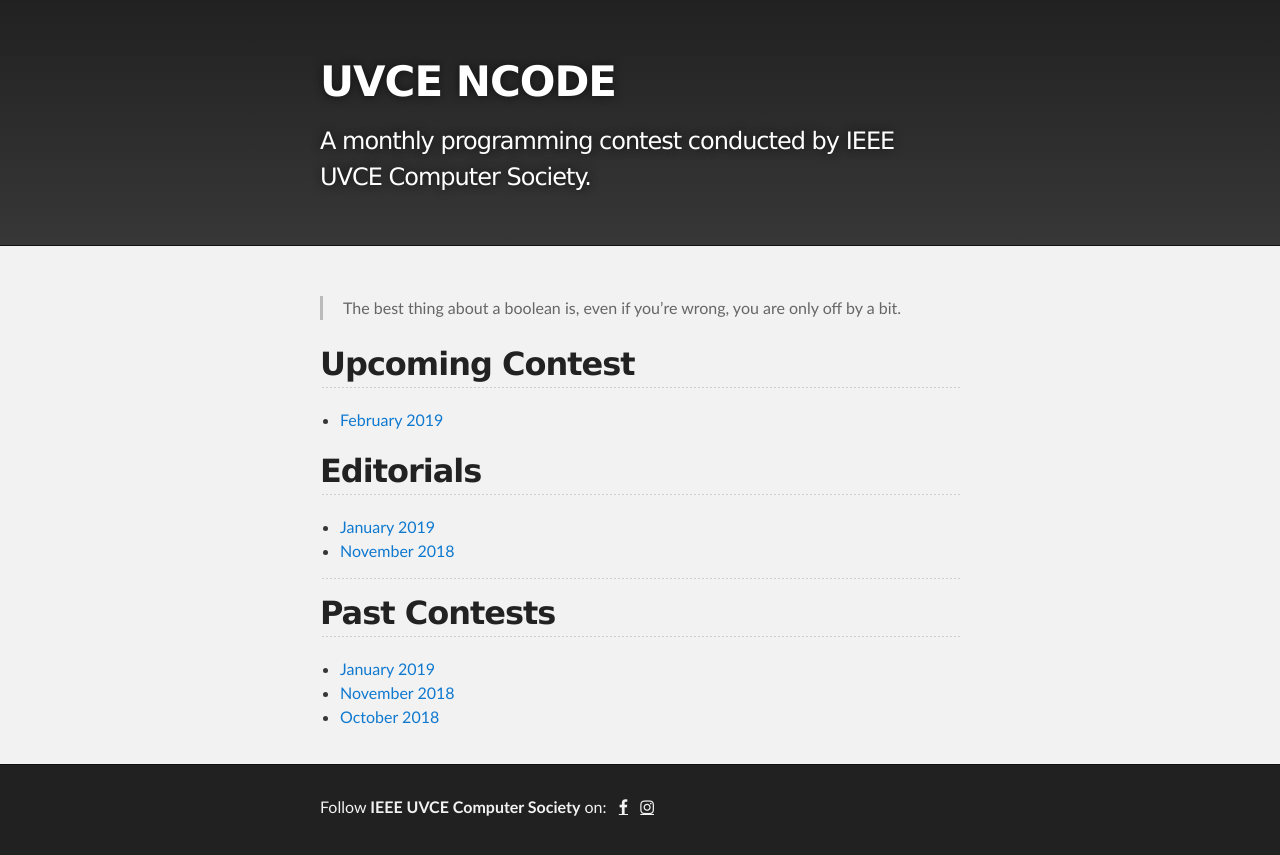
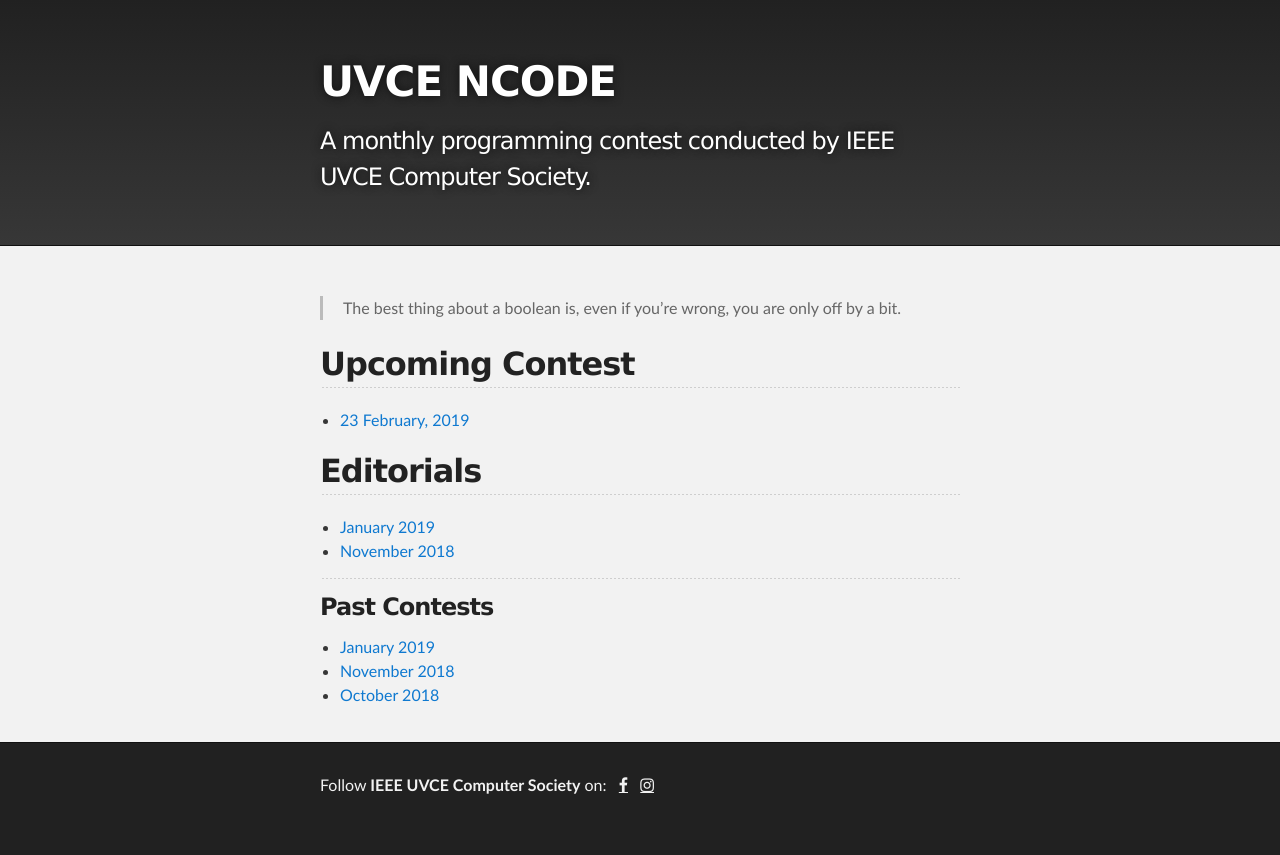
Before and after one commit to ieee-uvce-cs/ncode, a Jekyll site: the page built from index.md, in a window 1280 px wide. Shown: the top 855 px of the page. Built offline with Jekyll 4.4.1, drawn with Linux system fonts in a browser that asks for light colours.

```diff
--- a/index.md
+++ b/index.md
@@ -5,7 +5,8 @@ layout: default
 > The best thing about a boolean is, even if you're wrong, you are only off by a bit.
 
 ## Upcoming Contest
-- [February 2019](https://www.hackerrank.com/constests/uvce-ncode-february-2019/challenges)
+- [23 February, 2019](https://www.hackerrank.com/constests/uvce-ncode-february-2019/challenges)
+
 
 ## Editorials
 - [January 2019](./editorials/january-2019/index.html)
@@ -13,7 +14,7 @@ layout: default
 
 * * *
 
-## Past Contests
+### Past Contests
 - [January 2019](https://www.hackerrank.com/contests/uvce-ncode-january-2019/challenges)
 - [November 2018](https://www.hackerrank.com/contests/uvce-ncode-november-2018/challenges)
 - [October 2018](https://www.hackerrank.com/contests/uvce-ncode-october-2018/)
```
Also changed, not shown: 14 other files.
